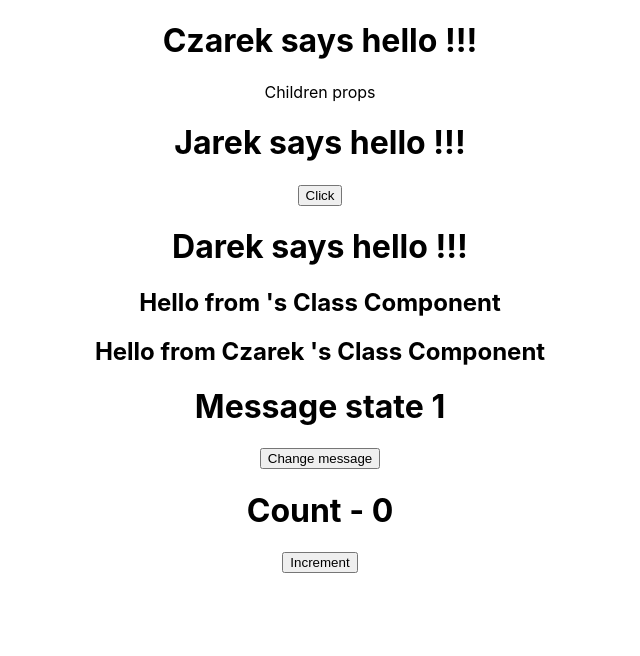
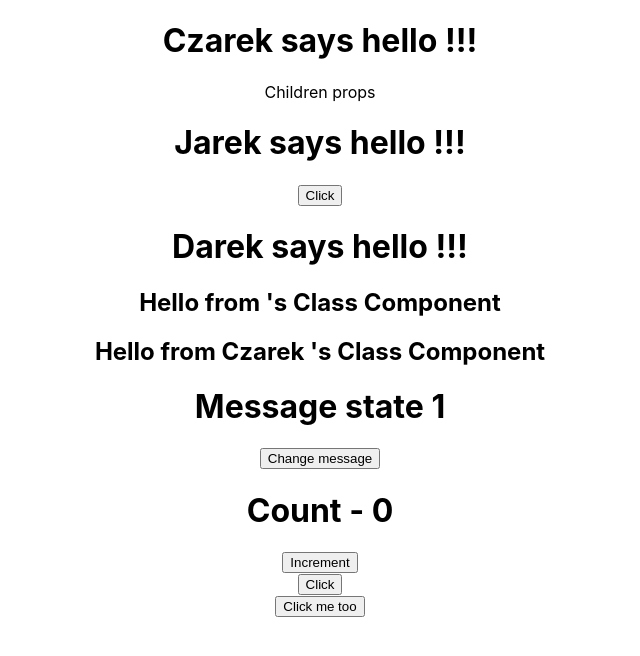
Before and after one commit to JanekJaniak/HelloReact, a React (Create React App) app: page / in a window 1280 px wide. Shown: the top 656 px of the page, without its empty margins (320-960 px from the left). Built offline with nearby package versions, Linux system fonts and the light colour scheme.

Commit message:
Events handling

```diff
--- a/src/App.js
+++ b/src/App.js
@@ -7,6 +7,8 @@
 import HelloClass from './components/helloClass.js'
 import Message from './components/message.js'
 import Counter from './components/counter.js'
+import FunctionClick from './components/functionClick.js'
+import ClassClick from './components/classClick.js'
 
 class App extends Component {
   render() {
@@ -22,6 +24,8 @@
         <HelloClass name="Czarek"/>
         <Message />
         <Counter />
+        <FunctionClick />
+        <ClassClick />
       </div>
     );
   }
--- /dev/null
+++ b/src/components/classClick.js
@@ -0,0 +1,17 @@
+import React, { Component } from 'react'
+
+class ClassClick extends Component {
+  clickHandler() {
+    console.log('Click class button');
+  }
+
+  render() {
+    return (
+      <div>
+        <button onClick={this.clickHandler}>Click me too</button>
+      </div>
+    )
+  }
+}
+
+export default ClassClick
--- /dev/null
+++ b/src/components/functionClick.js
@@ -0,0 +1,15 @@
+import React from 'react'
+
+function FunctionClick() {
+  function clickHandler() {
+    console.log('Click functionClick');
+  }
+
+  return (
+    <div>
+      <button onClick={clickHandler}>Click</button>
+    </div>
+  )
+}
+
+export default FunctionClick
```
